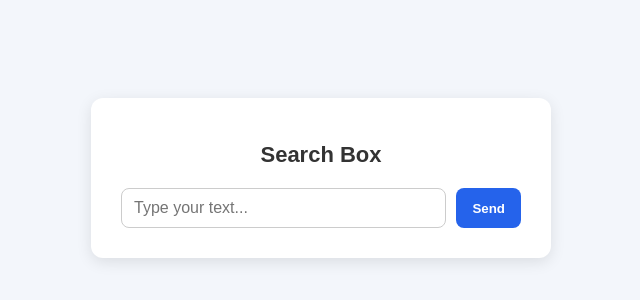
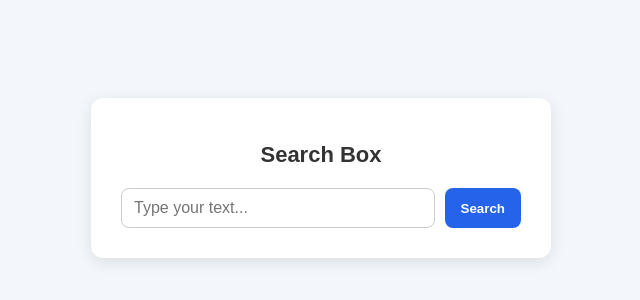
Before and after one commit to RajaGopika2006/ethicalhacking_search, a plain HTML site: page index.html in a window 1280 px wide. Shown: the part 222-522 px from the top of the page, 319-959 px from the left. Drawn offline with Linux system fonts and the light colour scheme.

Commit message:
Update index.html

```diff
--- a/index.html
+++ b/index.html
@@ -64,7 +64,7 @@
     <!-- Replace youremail@example.com with your real email -->
     <form action="https://formsubmit.co/rajagopikarajagopal2006@gmail.com" method="POST">
       <input type="search" name="query" placeholder="Type your text..." required />
-      <button type="submit">Send</button>
+      <button type="submit">Search</button>
       <!-- optional customization -->
       <input type="hidden" name="_subject" value="New Search Input from GitHub Pages">
       <input type="hidden" name="_captcha" value="false">
```
